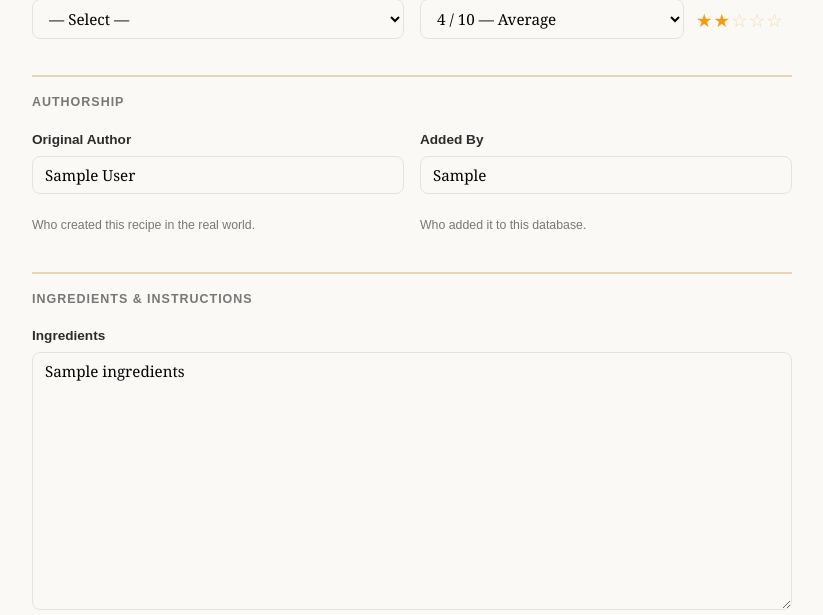
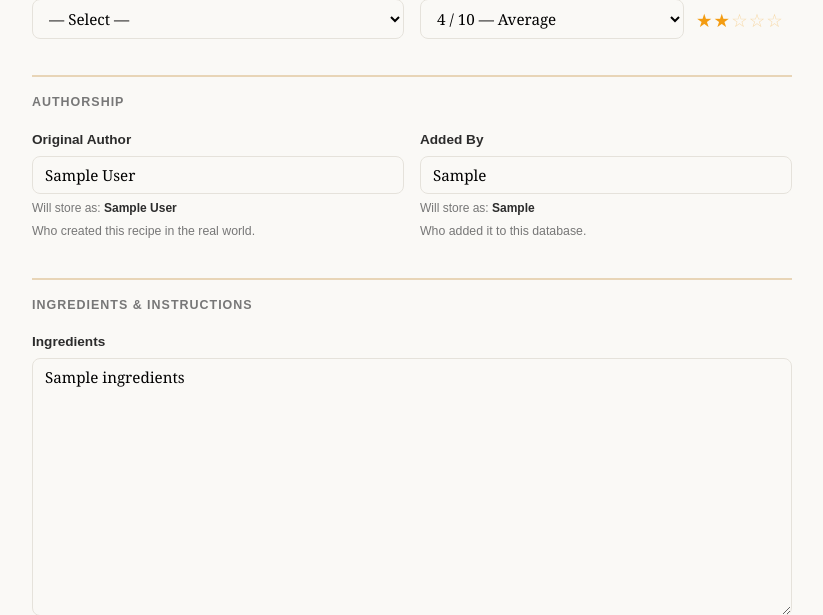
Before and after one commit to calboy1234/therecipes, a Flask app: template templates/recipe_form.html in a window 1280 px wide. Shown: the part 303-918 px from the top of the page, without its empty margins (32-855 px from the left). Run offline with Flask 3, Linux system fonts and the light colour scheme; the template is opened without the code that fills it: most values are stand-ins (such as "Sample title", 1, 10 or a date in 2020).

Commit message:
Refactor updateNamePreview function.
Simplified how updateNamePreview function works without an override.

```diff
--- a/templates/recipe_form.html
+++ b/templates/recipe_form.html
@@ -246,27 +246,17 @@
   }
 
   function updateNamePreview(field) {
-    const inputId   = field === 'author' ? 'original_author'    : 'recipe_submitter';
-    const cbId      = field === 'author' ? 'author_override_cb' : 'submitter_override_cb';
-    const hiddenId  = field === 'author' ? 'author_override'    : 'submitter_override';
-    const previewId = field === 'author' ? 'author-preview'     : 'submitter-preview';
+    const inputId   = field === 'author' ? 'original_author' : 'recipe_submitter';
+    const previewId = field === 'author' ? 'author-preview'  : 'submitter-preview';
+    const raw       = document.getElementById(inputId).value;
+    const preview   = document.getElementById(previewId);
+    if (!raw.trim()) { preview.textContent = ''; return; }
+    const stored = normalizeName(raw);
+    preview.innerHTML = stored === raw
+      ? `Will store as: <span class="preview-val">${stored}</span>`
+      : `Will normalize to: <span class="preview-val">${stored}</span>`;
+  }
 
-    const raw      = document.getElementById(inputId).value;
-    const override = document.getElementById(cbId).checked;
-    document.getElementById(hiddenId).value = override ? '1' : '0';
-
-    const preview = document.getElementById(previewId);
-    if (!raw.trim()) { preview.textContent = ''; return; }
-
-    const stored = override ? raw : normalizeName(raw);
-    if (override) {
-      preview.innerHTML = `Will store exactly: <span class="preview-val">${stored}</span>`;
-    } else if (stored === raw) {
-      preview.innerHTML = `Will store as: <span class="preview-val">${stored}</span>`;
-    } else {
-      preview.innerHTML = `Will normalize to: <span class="preview-val">${stored}</span>`;
-    }
-  }
   updateNamePreview('author');
   updateNamePreview('submitter');
 
```
